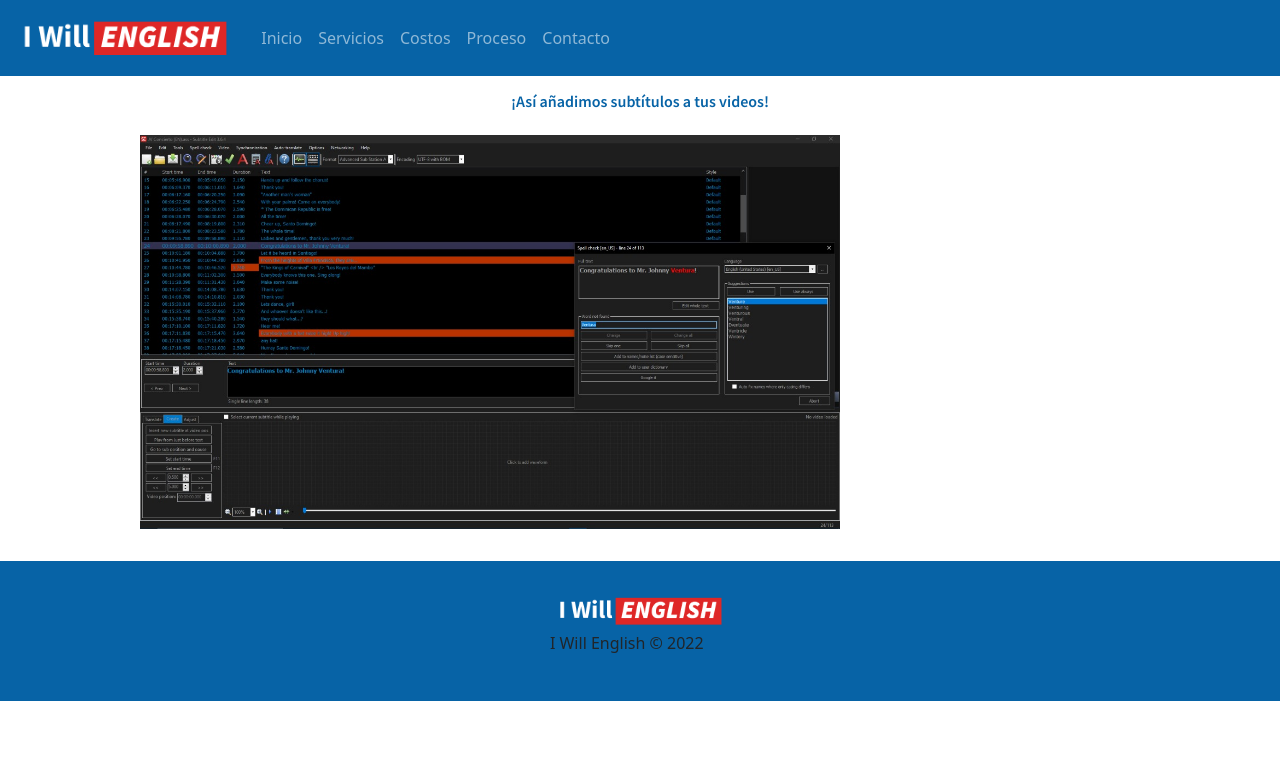
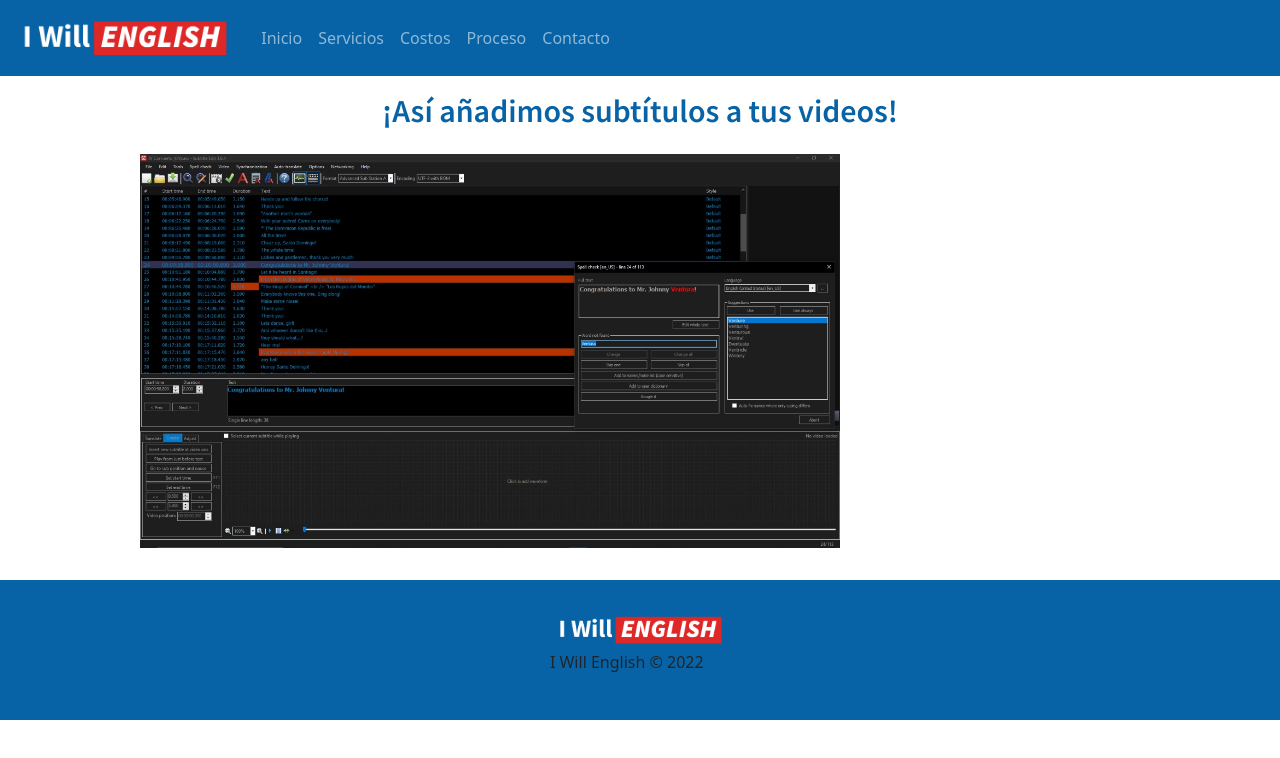
Before and after one commit to Daam1Adam/IWillEnglish, a website: page secciones/proceso.html in a window 1280 px wide. Drawn offline with nearby package versions, Linux system fonts and the light colour scheme.

Commit message:
tamaño texto

```diff
--- a/style/_contenido__proceso.scss
+++ b/style/_contenido__proceso.scss
@@ -111,12 +111,7 @@
         .box-2__proceso {
             grid-column: 2;
             grid-row: 2 ;
-            justify-content: flex-end;
-            h2 {
-                text-align: center;
-                font-size: 1rem;
-                color: #0763A6;
-                font-family: 'Source Sans Pro', sans-serif;}}
+            justify-content: flex-end;}
         .box-3__proceso {
             grid-column: 2 / 3;
             grid-row: 3;
```
Also changed, not shown: estilos/style.css.
